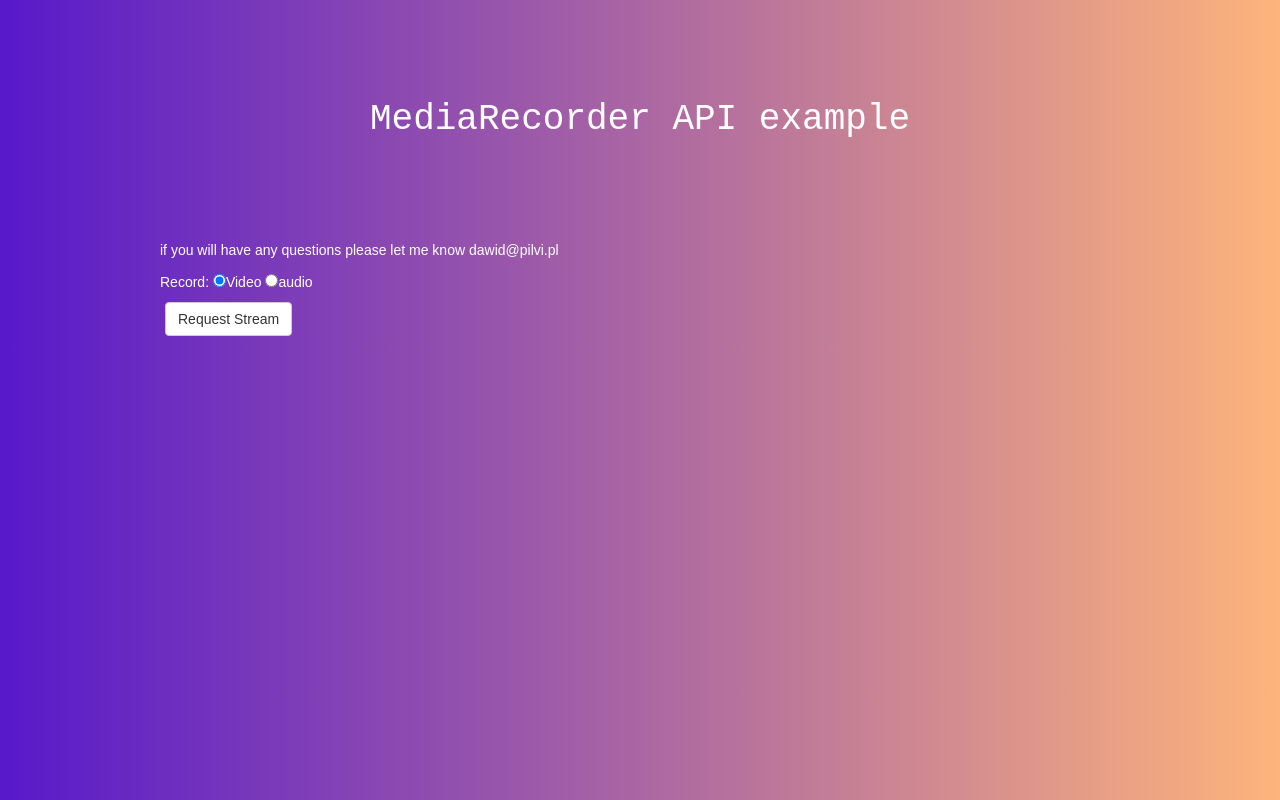
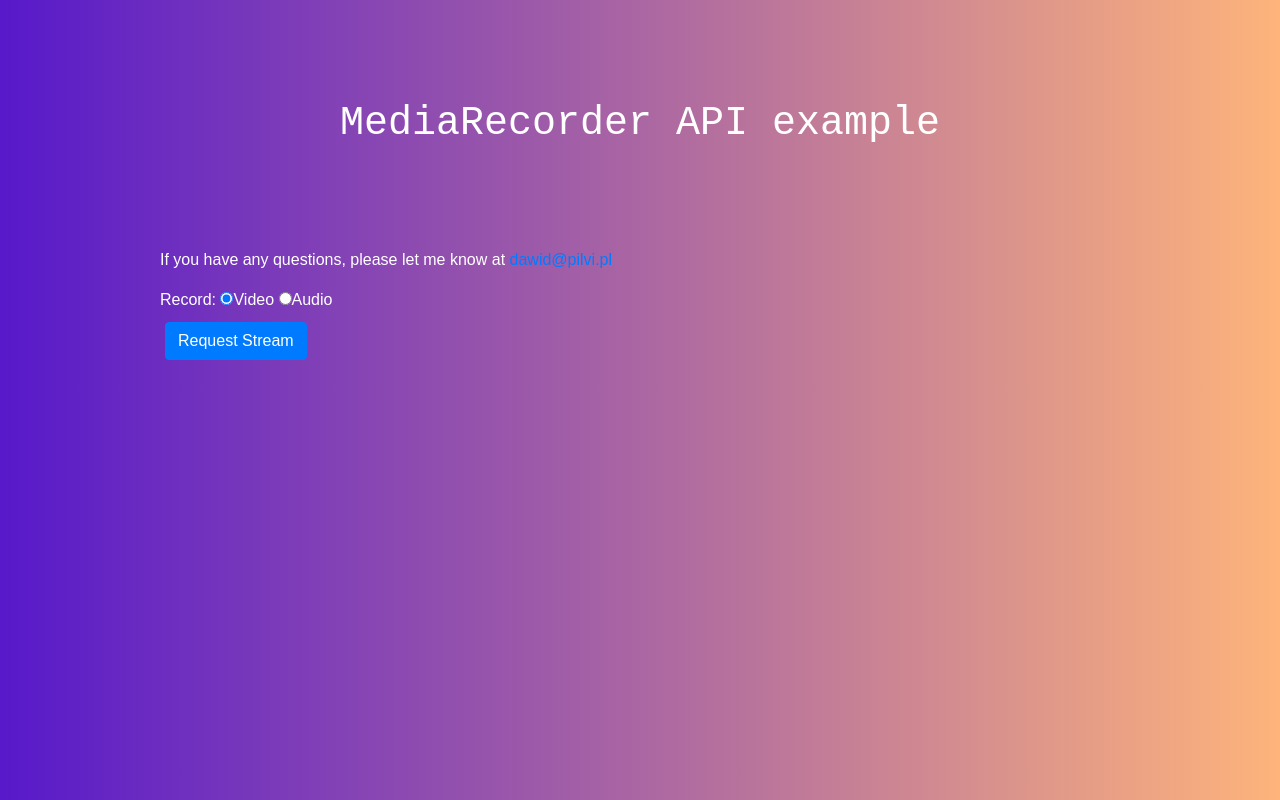
Before and after one commit to motomeru/MediaRecorder, a plain HTML site: page index.html in a window 1280 px wide. Drawn offline with nearby package versions, Linux system fonts and the light colour scheme.

Commit message:
new index file

```diff
--- a/index.html
+++ b/index.html
@@ -5,23 +5,23 @@
     <meta charset="utf-8">
     <meta name="viewport" content="width=device-width, initial-scale=1">
     <meta name="keywords" content="WebRTC getUserMedia MediaRecorder API">
-    <link type="text/css" rel="stylesheet" href="https://maxcdn.bootstrapcdn.com/bootstrap/3.3.6/css/bootstrap.min.css">
+    <link type="text/css" rel="stylesheet" href="https://maxcdn.bootstrapcdn.com/bootstrap/4.0.0/css/bootstrap.min.css">
     <style>
       body {
         width: 90%;
         max-width: 960px;
         margin: 0 auto;
-        background: linear-gradient(to right, #5719ca, #feb47b); /* Orange gradient background */
-        color: white; /* White text for readability */
-        font-family: Arial, sans-serif; /* Changing the font to Arial */
+        background: linear-gradient(to right, #5719ca, #feb47b);
+        color: white;
+        font-family: Arial, sans-serif;
       }
       button {
         margin: 10px 5px;
-        background-color: #007bff; /* Blue buttons for contrast */
+        background-color: #007bff;
         color: white;
-        padding: 10px 20px; /* More padding for larger, more clickable buttons */
-        border-radius: 5px; /* Rounded corners for a softer appearance */
-        border: none; /* Removing default button borders */
+        padding: 10px 20px;
+        border-radius: 5px;
+        border: none;
       }
       li {
         margin: 10px;
@@ -30,33 +30,35 @@
         display: none;
       }
       h1 {
-        margin: 100px 0; /* Reducing side margins on the title */
-        text-align: center; /* Centering the title */
-        font-family: 'Courier New', Courier, monospace; /* Changing the title's font */
+        margin: 100px 0;
+        text-align: center;
+        font-family: 'Courier New', Courier, monospace;
       }
     </style>
   </head>
   <body>
+    <main>
       <h1>MediaRecorder API example</h1>
 
-    <p> if you will have any questions please let me know dawid@pilvi.pl</p>
+      <p> If you have any questions, please let me know at <a href="mailto:dawid@pilvi.pl">dawid@pilvi.pl</a></p>
       <div id='gUMArea'>
         <div>
         Record:
           <input type="radio" name="media" value="video" checked id='mediaVideo'>Video
-        <input type="radio" name="media" value="audio">audio
+          <input type="radio" name="media" value="audio">Audio
         </div>
-      <button class="btn btn-default" id='gUMbtn'>Request Stream</button>
+        <button class="btn btn-primary" id='gUMbtn'>Request Stream</button>
       </div>
       <div id='btns'>
-      <button class="btn btn-default" id='start'>Start</button>
-      <button class="btn btn-default" id='stop'>Stop</button>
+        <button class="btn btn-primary" id='start'>Start</button>
+        <button class="btn btn-primary" id='stop'>Stop</button>
       </div>
       <div>
         <ul class="list-unstyled" id='ul'></ul>
       </div>
-    <script src="https://code.jquery.com/jquery-2.2.0.min.js"></script>
-    <script src="https://maxcdn.bootstrapcdn.com/bootstrap/3.3.6/js/bootstrap.min.js"></script>
+    </main>
+    <script src="https://code.jquery.com/jquery-3.6.0.min.js"></script>
+    <script src="https://maxcdn.bootstrapcdn.com/bootstrap/4.0.0/js/bootstrap.min.js"></script>
     <script src="script.js"></script>
   </body>
 </html>
```
Lines whose indentation alone changed are shown as unchanged.
